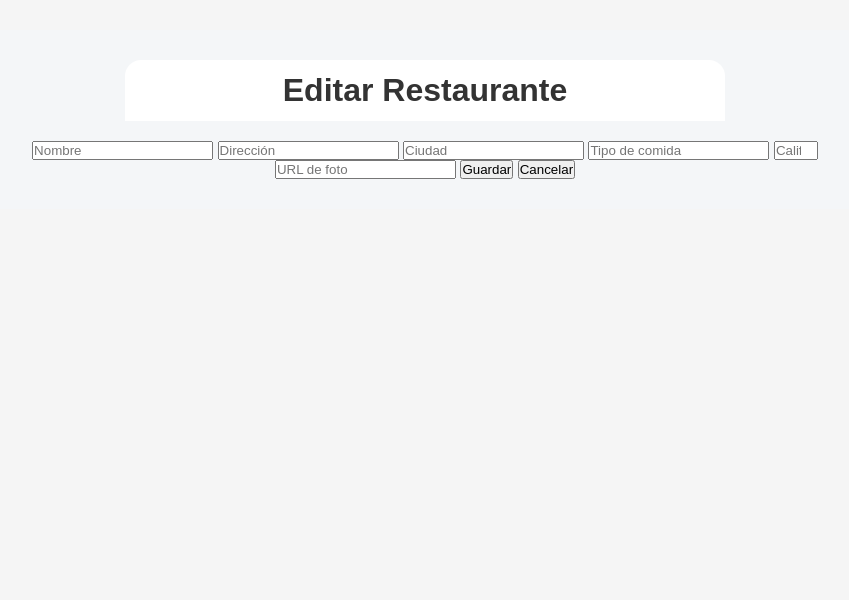
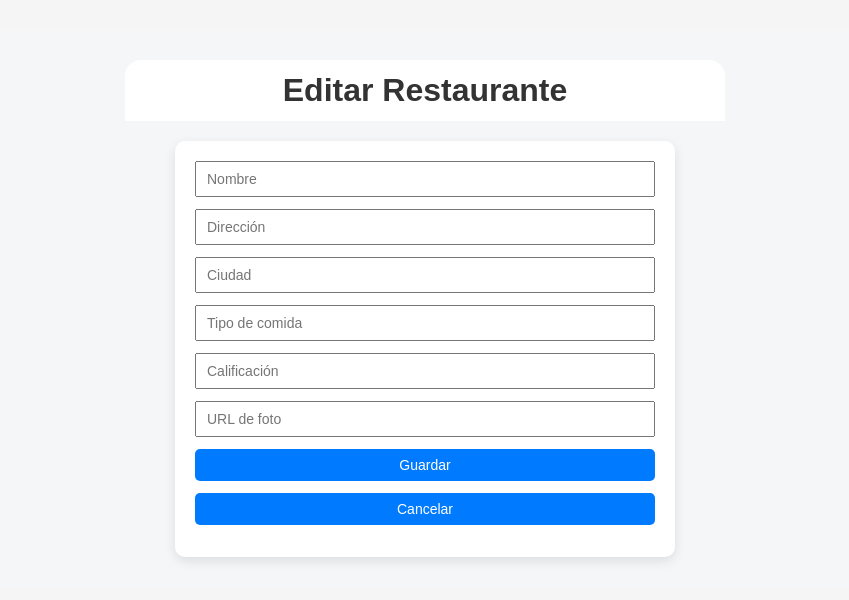
Before and after one commit to matimilo5/restaurantes, a plain HTML site: page frontend/editar.html in a window 1280 px wide. Shown: the whole page, without its empty margins (215-1064 px from the left). Drawn offline with Linux system fonts and the light colour scheme; no server answers.

Commit message:
botones y form

```diff
--- a/frontend/CSS/styles.css
+++ b/frontend/CSS/styles.css
@@ -167,3 +167,67 @@ h1 {
   font-size: 14px;
   transition: background-color 0.2s;
 }
+
+/* Hover para botones/enlaces */
+.restaurante a:hover,
+.restaurante button:hover {
+  background-color: #0056b3;
+}
+
+/* Botón de agregar */
+#btn-agregar {
+  margin-top: 20px;
+  padding: 10px 20px;
+  font-size: 16px;
+  border-radius: 6px;
+  border: none;
+  background-color: #28a745;
+  color: white;
+  cursor: pointer;
+  transition: background-color 0.2s;
+}
+
+#btn-agregar:hover {
+  background-color: #1e7e34;
+}
+
+/* Formulario de edición/agregar */
+form, #form-editar {
+  background: white;
+  padding: 20px;
+  border-radius: 10px;
+  box-shadow: 0 4px 12px rgba(0,0,0,0.1);
+  margin-top: 20px;
+  max-width: 500px;
+  margin-left: auto;
+  margin-right: auto;
+}
+
+form input, form button, #form-editar input, #form-editar button {
+  width: 100%;
+  margin-bottom: 12px;
+  padding: 8px 10px;
+  font-size: 14px;
+}
+
+form button, #form-editar button {
+  background-color: #007bff;
+  color: white;
+  border-radius: 5px;
+  cursor: pointer;
+  border: none;
+  transition: background-color 0.2s;
+}
+
+form button:hover, #form-editar button:hover {
+  background-color: #0056b3;
+}
+
+/* Botón cancelar */
+#cancelar-edicion, #cancelar {
+  background-color: #dc3545;
+}
+
+#cancelar-edicion:hover, #cancelar:hover {
+  background-color: #a71d2a;
+}
```
